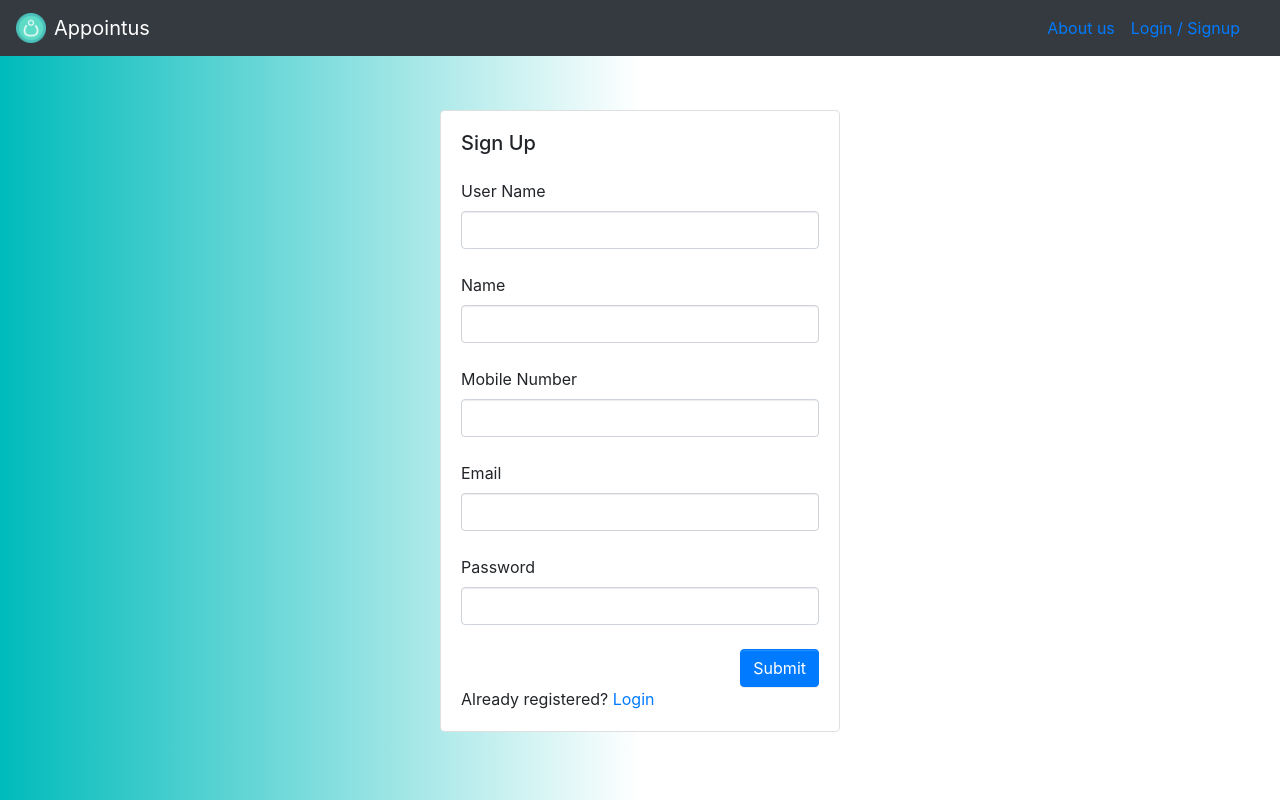
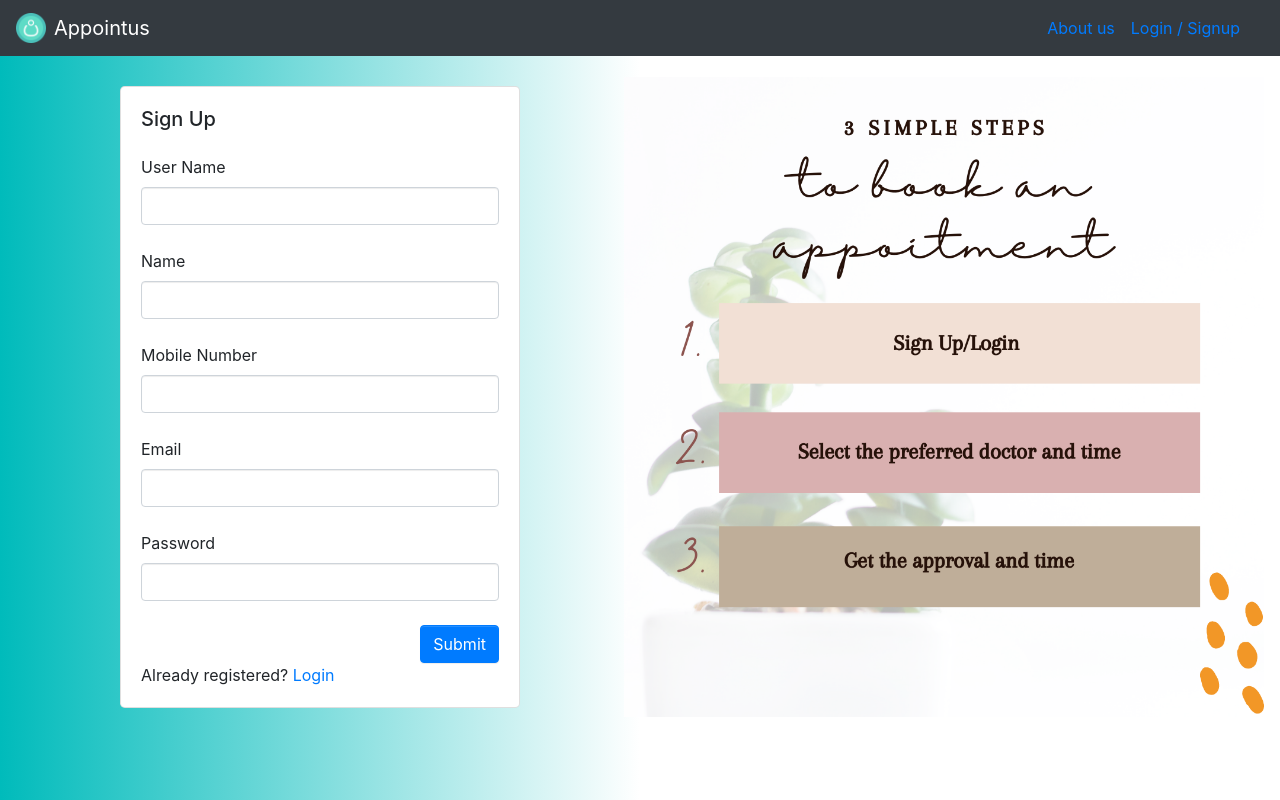
Before and after one commit to AitNik/ProjectAppointus, a React (Create React App) app: page /signup in a window 1280 px wide. Built offline with nearby package versions, Linux system fonts and the light colour scheme.

Commit message:
changes to login and signup page

```diff
--- a/src/LoginSignup/Login.js
+++ b/src/LoginSignup/Login.js
@@ -1,4 +1,4 @@
-import React from 'react';
+import React from "react";
 import LoginCard from "./LoginCard";
 
 function Login() {
@@ -6,11 +6,25 @@ function Login() {
   // const [LoginType, setLoginType] = useState("login")
   return (
     <>
-      <br/>
-      <br/>
-      <br/>
-      <br/>
-      <LoginCard/>
+      <br />
+      <div
+        className="image-part"
+        style={{
+          display: "flex",
+          // gridTemplateColumns: "auto auto",
+          alignItems: "center",
+          alignContent: "space-around",
+          justifyContent: "space-around",
+          margin: "0rem 1rem 0rem 1rem",
+        }}
+      >
+        <LoginCard />
+        <img
+          alt=""
+          src={require("./steps.png")}
+          style={{ height: "40rem", width: "40rem" }}
+        ></img>
+      </div>
     </>
   );
 }
--- a/src/LoginSignup/LoginCard.js
+++ b/src/LoginSignup/LoginCard.js
@@ -58,7 +58,7 @@ const LoginCard = () => {
 
   return (
     <>
-        <Card className="mx-auto rounded-lg" style={{ minWidth:'12rem', maxWidth: '25rem' }}>
+        <Card className="mx-auto rounded-lg" style={{ minWidth:'12rem', maxWidth: '25rem',width:'25rem',height:"25rem" }}>
             <Card.Body>
                 <Card.Title>Login</Card.Title>
                 <Form noValidate onSubmit={formikForm.handleSubmit} className="mt-4">
--- a/src/LoginSignup/SignUpCard.js
+++ b/src/LoginSignup/SignUpCard.js
@@ -74,7 +74,7 @@ const SignupCard = () => {
 
   return (
     <>
-        <Card className="mx-auto rounded-lg" style={{ minWidth:'12rem', maxWidth: '25rem' }}>
+        <Card className="mx-auto rounded-lg" style={{ minWidth:'12rem', maxWidth: '30rem',width:"25rem" }}>
             <Card.Body>
                 <Card.Title>Sign Up</Card.Title>
                 <Form noValidate onSubmit={formikForm.handleSubmit} className="mt-4">
--- a/src/LoginSignup/Signup.js
+++ b/src/LoginSignup/Signup.js
@@ -1,13 +1,29 @@
-import React from 'react';
-import SignupCard from './SignUpCard';
+import React from "react";
+import SignupCard from "./SignUpCard";
 
 function Signup() {
   // Logic for future use
   // const [LoginType, setLoginType] = useState("login")
   return (
     <>
-      <br/>
-      <SignupCard />
+      <div
+        className="image-part"
+        style={{
+          display: "flex",
+          // gridTemplateColumns: "auto auto",
+          alignItems: "center",
+          alignContent: "space-around",
+          justifyContent: "space-around",
+          margin: "0rem 1rem 0rem 1rem",
+        }}
+      >
+        <SignupCard />
+        <img
+          alt=""
+          src={require("./steps.png")}
+          style={{ height: "40rem", width: "40rem" }}
+        ></img>
+      </div>
     </>
   );
 }
```
Also changed, not shown: src/LoginSignup/steps.png (added), src/LoginSignup/steps2.png (added).
